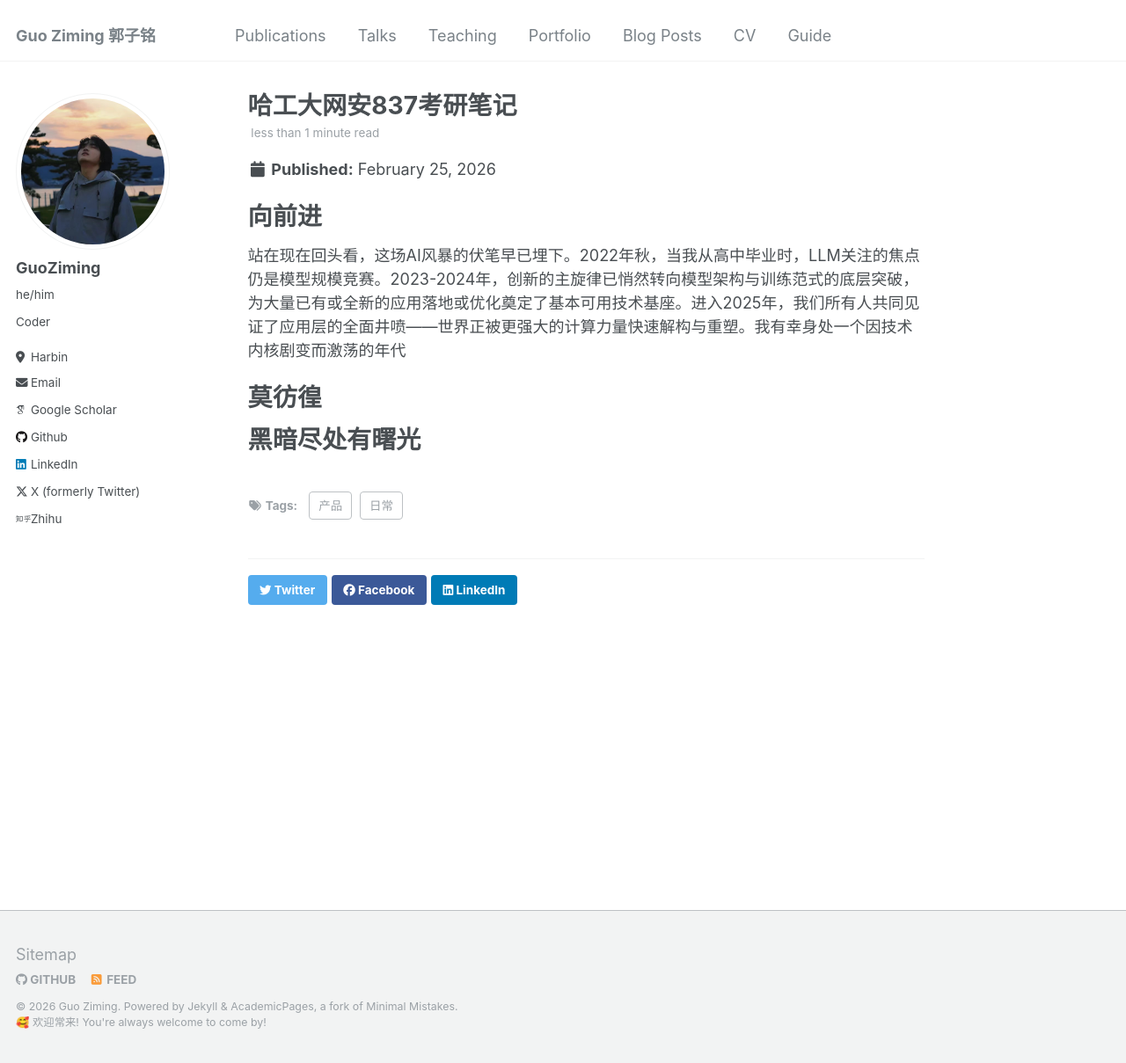
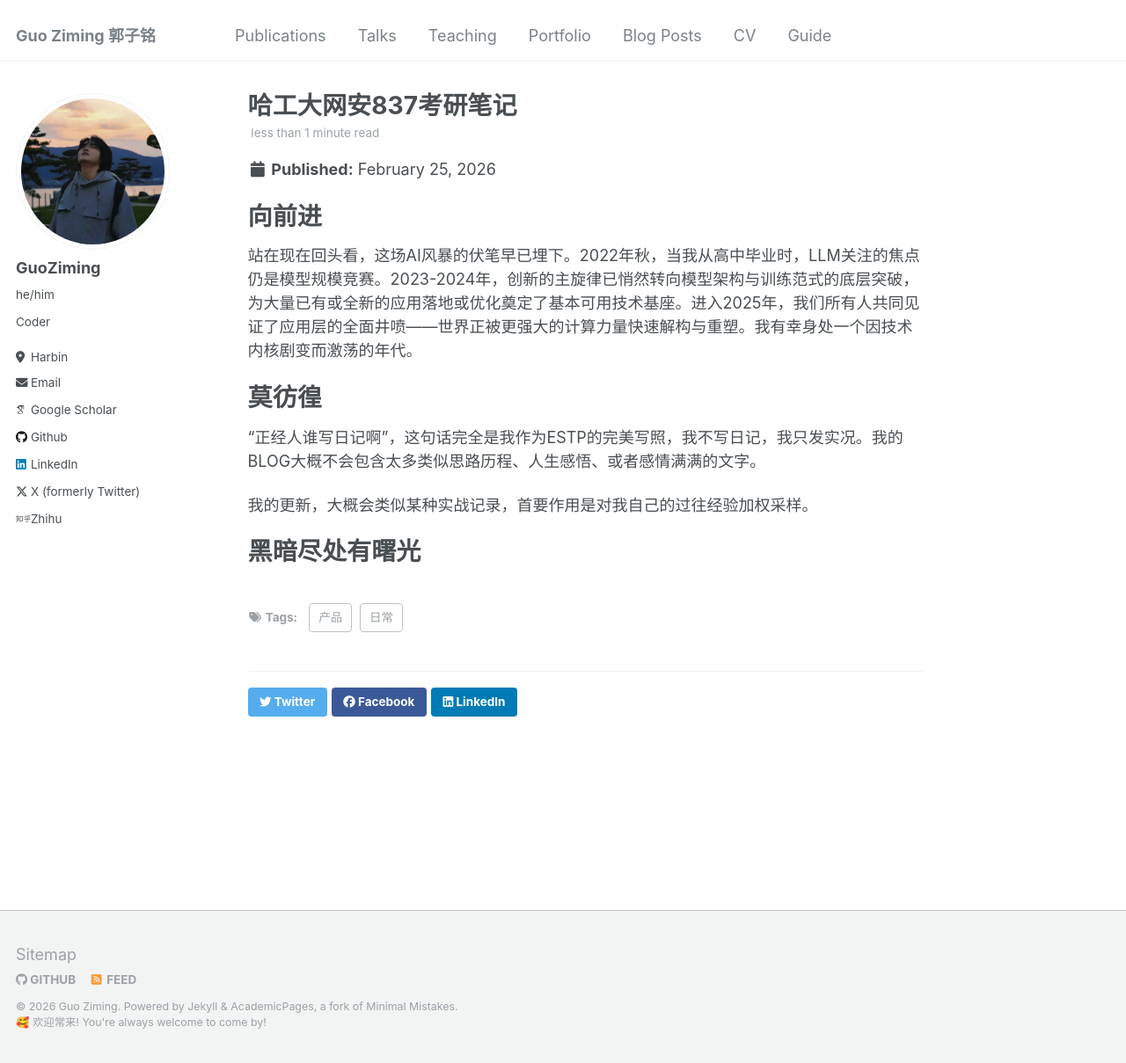
Before and after one commit to mcxiaoxiao/mcxiaoxiao.github.io, a Jekyll site: the page built from _posts/2026-02-25-HIT837BOOKOFANSWER.md, in a window 1280 px wide and 1209 px high. Shown: the whole window at 88% size. Built offline with Jekyll 4.4.1, drawn with Linux system fonts in a browser that asks for light colours; some web fonts are replaced.

Commit message:
Update 2026-02-25-HIT837BOOKOFANSWER.md

```diff
--- a/_posts/2026-02-25-HIT837BOOKOFANSWER.md
+++ b/_posts/2026-02-25-HIT837BOOKOFANSWER.md
@@ -13,10 +13,14 @@ tags:
 向前进
 ======
 
-站在现在回头看，这场AI风暴的伏笔早已埋下。2022年秋，当我从高中毕业时，LLM关注的焦点仍是模型规模竞赛。2023-2024年，创新的主旋律已悄然转向模型架构与训练范式的底层突破，为大量已有或全新的应用落地或优化奠定了基本可用技术基座。进入2025年，我们所有人共同见证了应用层的全面井喷——世界正被更强大的计算力量快速解构与重塑。我有幸身处一个因技术内核剧变而激荡的年代
+站在现在回头看，这场AI风暴的伏笔早已埋下。2022年秋，当我从高中毕业时，LLM关注的焦点仍是模型规模竞赛。2023-2024年，创新的主旋律已悄然转向模型架构与训练范式的底层突破，为大量已有或全新的应用落地或优化奠定了基本可用技术基座。进入2025年，我们所有人共同见证了应用层的全面井喷——世界正被更强大的计算力量快速解构与重塑。我有幸身处一个因技术内核剧变而激荡的年代。
 
 莫彷徨
 ======
+
+“正经人谁写日记啊”，这句话完全是我作为ESTP的完美写照，我不写日记，我只发实况。我的BLOG大概不会包含太多类似思路历程、人生感悟、或者感情满满的文字。
+
+我的更新，大概会类似某种实战记录，首要作用是对我自己的过往经验加权采样。
 
 
 
```
